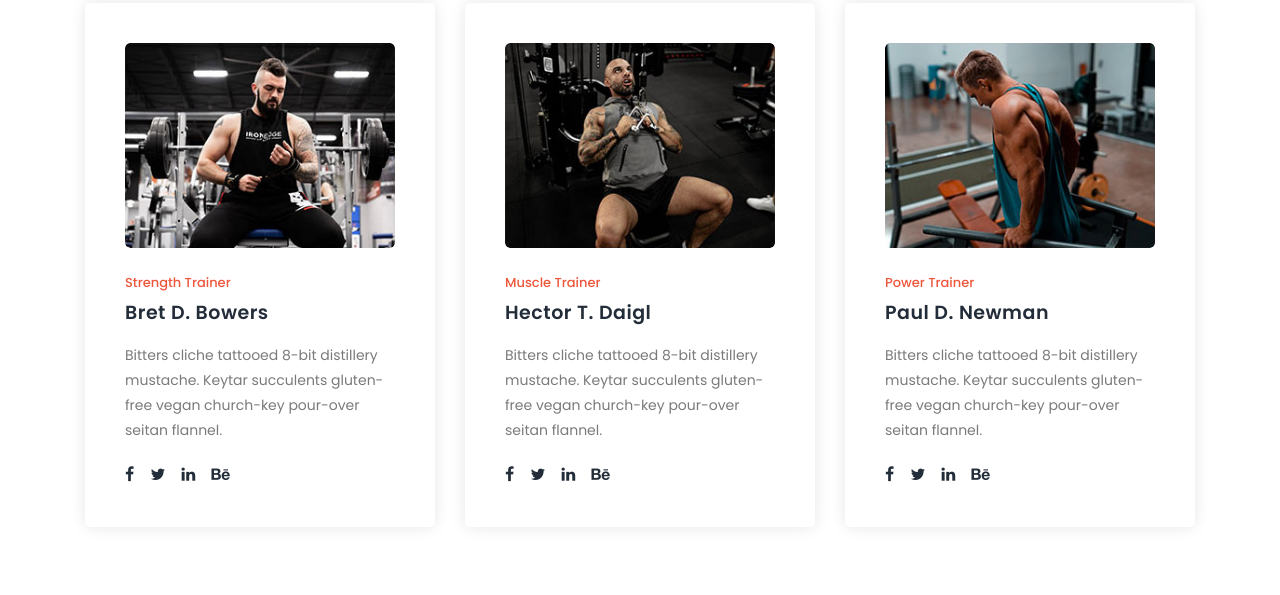
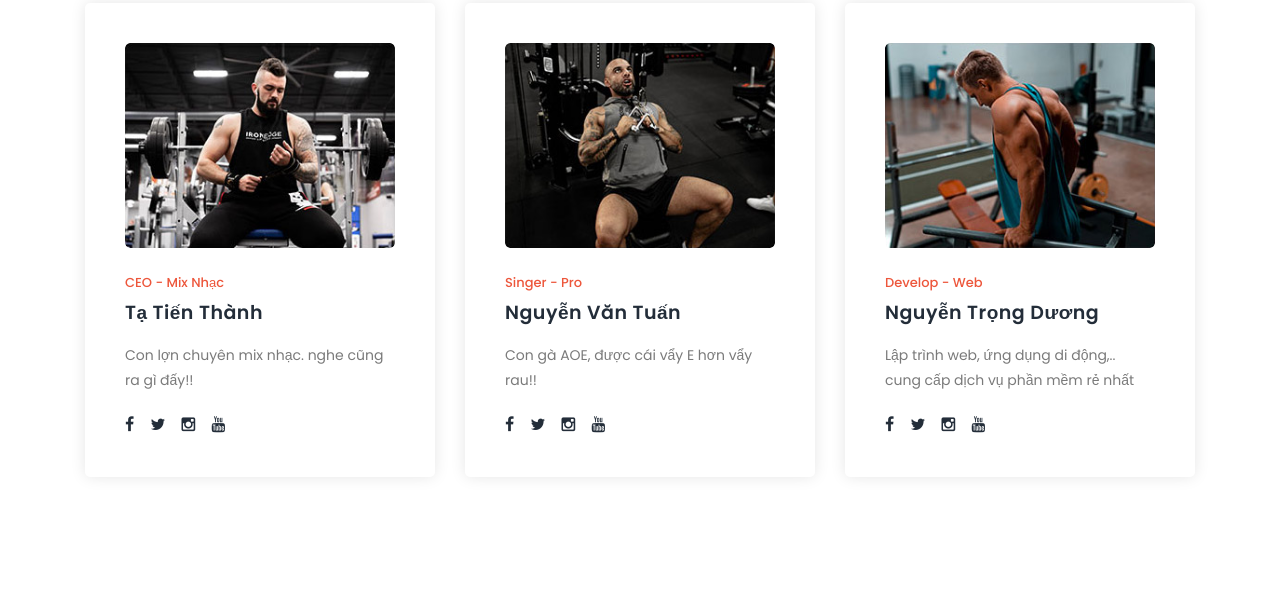
Before and after one commit to ntduong3/sutishop, a plain HTML site: page index.html in a window 1280 px wide. Shown: the part 4655-5250 px from the top of the page. Drawn offline with Linux system fonts and the light colour scheme.

Commit message:
thay doi thong tin CEO

```diff
--- a/index.html
+++ b/index.html
@@ -338,14 +338,14 @@ https://templatemo.com/tm-548-training-studio
                             <img src="assets/images/first-trainer.jpg" alt="">
                         </div>
                         <div class="down-content">
-                            <span>Strength Trainer</span>
-                            <h4>Bret D. Bowers</h4>
-                            <p>Bitters cliche tattooed 8-bit distillery mustache. Keytar succulents gluten-free vegan church-key pour-over seitan flannel.</p>
+                            <span>CEO - Mix Nhạc</span>
+                            <h4>Tạ Tiến Thành</h4>
+                            <p>Con lợn chuyên mix nhạc. nghe cũng ra gì đấy!!</p>
                             <ul class="social-icons">
-                                <li><a href="#"><i class="fa fa-facebook"></i></a></li>
+                                <li><a href="https://www.facebook.com/thanh.tatien.71" target="_blank"><i class="fa fa-facebook"></i></a></li>
                                 <li><a href="#"><i class="fa fa-twitter"></i></a></li>
-                                <li><a href="#"><i class="fa fa-linkedin"></i></a></li>
-                                <li><a href="#"><i class="fa fa-behance"></i></a></li>
+                                <li><a href="#"><i class="fa fa-instagram"></i></a></li>
+                                <li><a href="https://www.youtube.com/@2TStudio" target="_blank"><i class="fa fa-youtube"></i></a></li>
                             </ul>
                         </div>
                     </div>
@@ -356,14 +356,14 @@ https://templatemo.com/tm-548-training-studio
                             <img src="assets/images/second-trainer.jpg" alt="">
                         </div>
                         <div class="down-content">
-                            <span>Muscle Trainer</span>
-                            <h4>Hector T. Daigl</h4>
-                            <p>Bitters cliche tattooed 8-bit distillery mustache. Keytar succulents gluten-free vegan church-key pour-over seitan flannel.</p>
+                            <span>Singer - Pro</span>
+                            <h4>Nguyễn Văn Tuấn</h4>
+                            <p>Con gà AOE, được cái vẩy E hơn vẩy rau!!</p>
                             <ul class="social-icons">
-                                <li><a href="#"><i class="fa fa-facebook"></i></a></li>
+                                <li><a href="#" target="_blank" target="_blank"><i class="fa fa-facebook"></i></a></li>
                                 <li><a href="#"><i class="fa fa-twitter"></i></a></li>
-                                <li><a href="#"><i class="fa fa-linkedin"></i></a></li>
-                                <li><a href="#"><i class="fa fa-behance"></i></a></li>
+                                <li><a href="#"><i class="fa fa-instagram"></i></a></li>
+                                <li><a href="https://www.youtube.com/@2TStudio"><i class="fa fa-youtube"></i></a></li>
                             </ul>
                         </div>
                     </div>
@@ -374,14 +374,14 @@ https://templatemo.com/tm-548-training-studio
                             <img src="assets/images/third-trainer.jpg" alt="">
                         </div>
                         <div class="down-content">
-                            <span>Power Trainer</span>
-                            <h4>Paul D. Newman</h4>
-                            <p>Bitters cliche tattooed 8-bit distillery mustache. Keytar succulents gluten-free vegan church-key pour-over seitan flannel.</p>
+                            <span>Develop - Web</span>
+                            <h4>Nguyễn Trọng Dương</h4>
+                            <p>Lập trình web, ứng dụng di động,.. cung cấp dịch vụ phần mềm rẻ nhất</p>
                             <ul class="social-icons">
-                                <li><a href="#"><i class="fa fa-facebook"></i></a></li>
+                                <li><a href="https://www.facebook.com/boy.n.timvk" target="_blank"><i class="fa fa-facebook"></i></a></li>
                                 <li><a href="#"><i class="fa fa-twitter"></i></a></li>
-                                <li><a href="#"><i class="fa fa-linkedin"></i></a></li>
-                                <li><a href="#"><i class="fa fa-behance"></i></a></li>
+                                <li><a href="#"><i class="fa fa-instagram"></i></a></li>
+                                <li><a href="https://www.youtube.com/@2TStudio" target="_blank"><i class="fa fa-youtube"></i></a></li>
                             </ul>
                         </div>
                     </div>
@@ -397,7 +397,7 @@ https://templatemo.com/tm-548-training-studio
             <div class="row">
                 <div class="col-lg-6 col-md-6 col-xs-12">
                     <div id="map">
-                      <iframe src="https://maps.google.com/maps?q=Av.+L%C3%BAcio+Costa,+Rio+de+Janeiro+-+RJ,+Brazil&t=&z=13&ie=UTF8&iwloc=&output=embed" width="100%" height="600px" frameborder="0" style="border:0" allowfullscreen></iframe>
+                      <iframe src="https://www.google.com/maps/embed?pb=!1m18!1m12!1m3!1d3723.2621864699418!2d106.08848029678954!3d21.062188!2m3!1f0!2f0!3f0!3m2!1i1024!2i768!4f13.1!3m3!1m2!1s0x3135a1e8ef8f1ae9%3A0xdb53dda1d783140d!2zS2h1IMSRw7QgVGjhu4sgTGFuIEjGsG5n!5e0!3m2!1sen!2s!4v1683815722776!5m2!1sen!2s" width="100%" height="600px" frameborder="0" style="border:0" allowfullscreen></iframe>
                     </div>
                 </div>
                 <div class="col-lg-6 col-md-6 col-xs-12">
```
